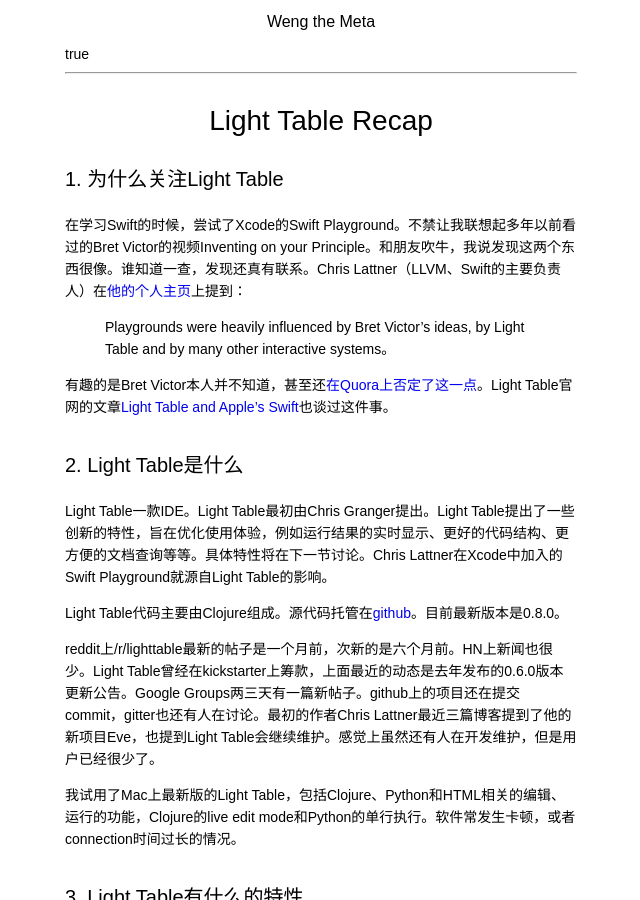
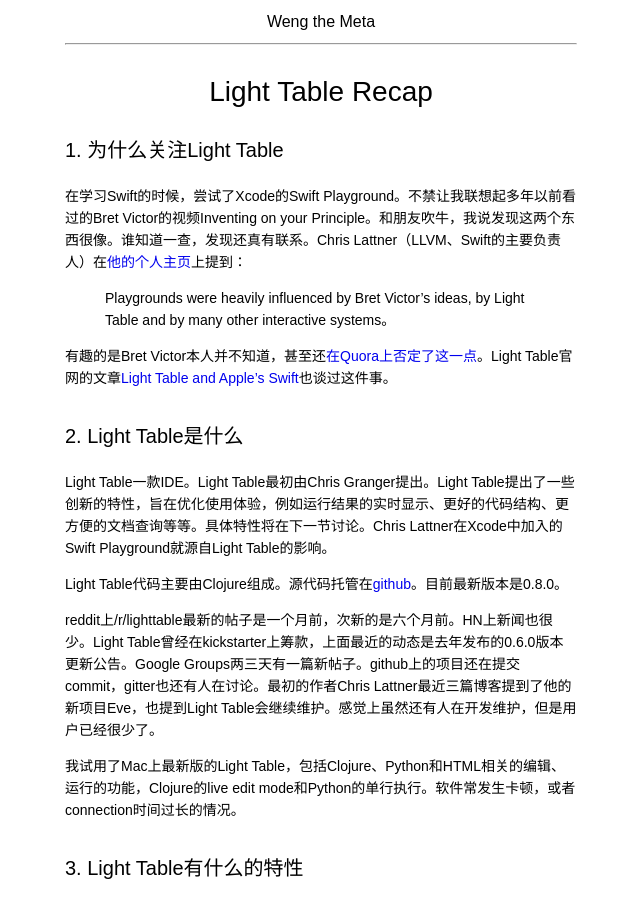
Before and after one commit to wengshiwei/wengshiwei.github.io, a Jekyll site: the page built from _posts/2015-10/2015-10-16-LT.md, in a window 1280 px wide and 900 px high. Shown: the whole window, without its empty margins (319-959 px from the left). Built offline with Jekyll 4.4.1, drawn with Linux system fonts in a browser that asks for light colours; comment, search, counter and statistics services are not loaded.

Commit message:
change comments var to specific post file

```diff
--- a/_layouts/post.html
+++ b/_layouts/post.html
@@ -1,18 +1,13 @@
 ---
 layout: default
-comments: true
 ---
-{{ layout.comments }}
 <hr>
 <h2 class='text-align-center'>{{ page.title }}</h2>
 <article>
 	{{content}}
 </article>
 
-{% if layout.comments %}
-	<hr>
-	<hr>
-	<hr>
+{% if page.comments %}
 	<div id="disqus_thread"></div>
 	<script>
 	var disqus_shortname = 'arbipher';
```
Also changed, not shown: _posts/2015-10/2015-10-16-LT.md (+1 -0 lines).
